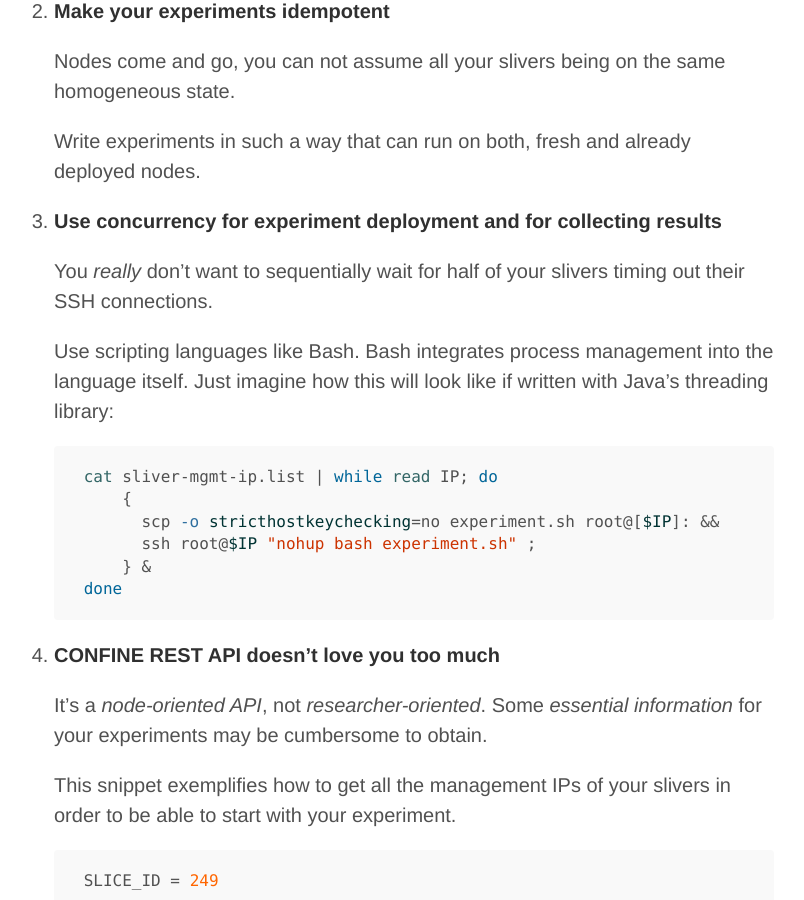
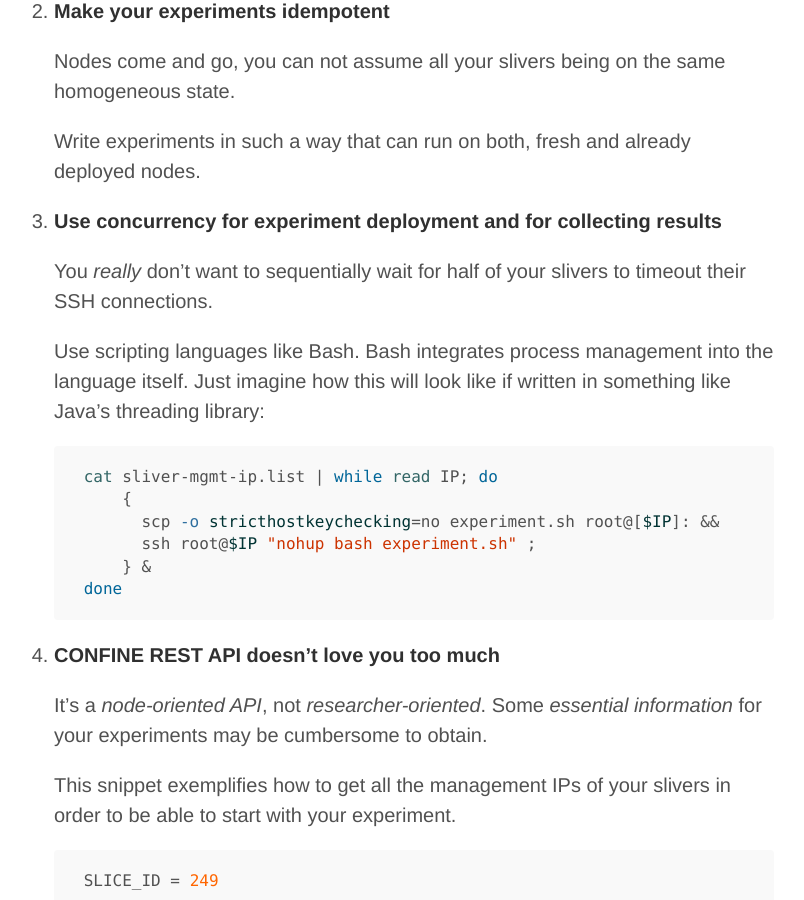
Before and after one commit to glic3rinu/glic3rinu.github.io, a Jekyll site: the page built from pages/lessons-learned-communitylab.md, in a window 1280 px wide and 900 px high, scrolled down 524 px. Shown: the whole window, without its empty margins (246-1050 px from the left). Built offline with Jekyll 4.4.1, drawn with Linux system fonts in a browser that asks for light colours; Markdown is read by kramdown in place of the engine named in the settings; some of the changed text lies outside the part shown.

Commit message:
added handsonhadoop

````diff
--- a/pages/lessons-learned-communitylab.md
+++ b/pages/lessons-learned-communitylab.md
@@ -28,10 +28,10 @@ date: 2014/05/06
 
 3. **Use concurrency for experiment deployment and for collecting results**
 
-    You *really* don't want to sequentially wait for half of your slivers timing out their SSH connections.
+    You *really* don't want to sequentially wait for half of your slivers to timeout their SSH connections.
 
     Use scripting languages like Bash. Bash integrates process management into the language itself.
-    Just imagine how this will look like if written with Java's threading library:
+    Just imagine how this will look like if written in something like Java's threading library:
 
     ```bash
     cat sliver-mgmt-ip.list | while read IP; do
````
Also changed, not shown: other parts of pages/lessons-learned-communitylab.md (+1 -1 lines), 2 other files.
